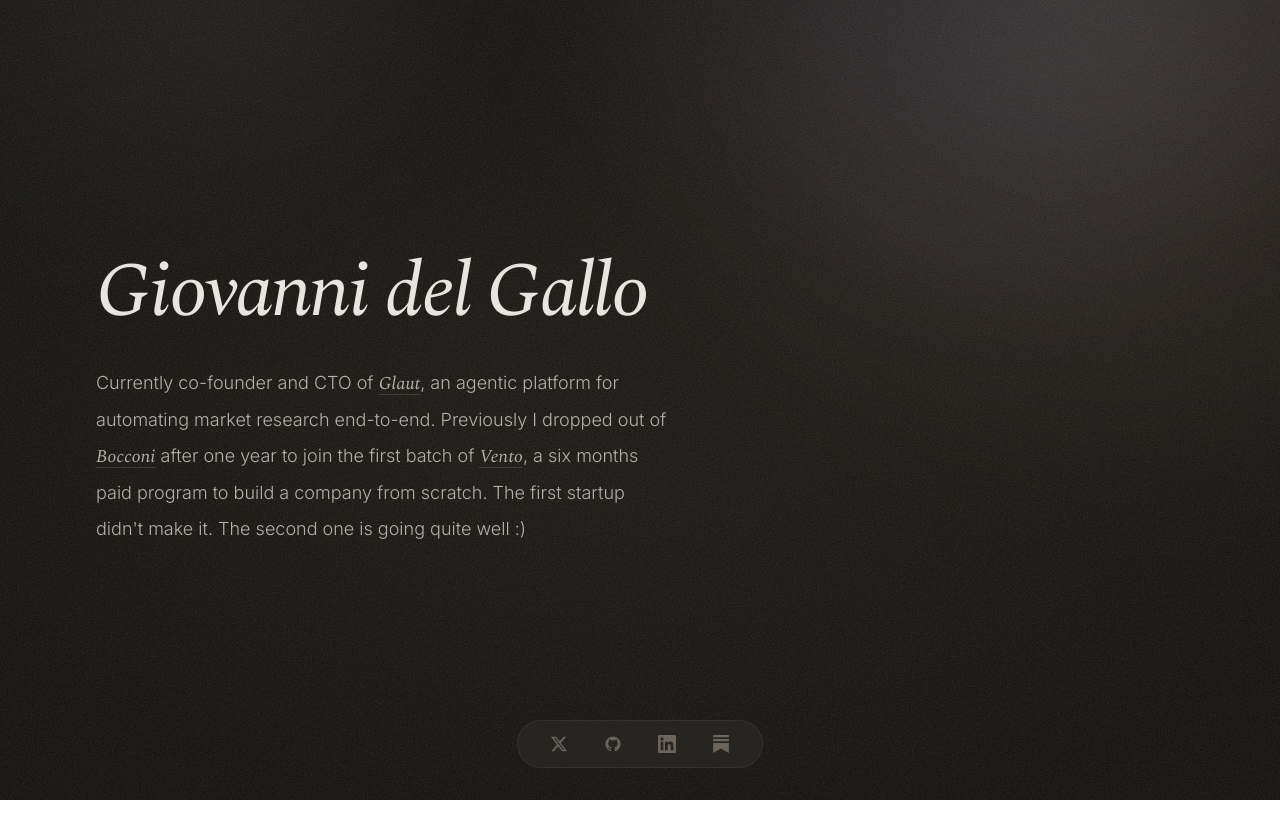
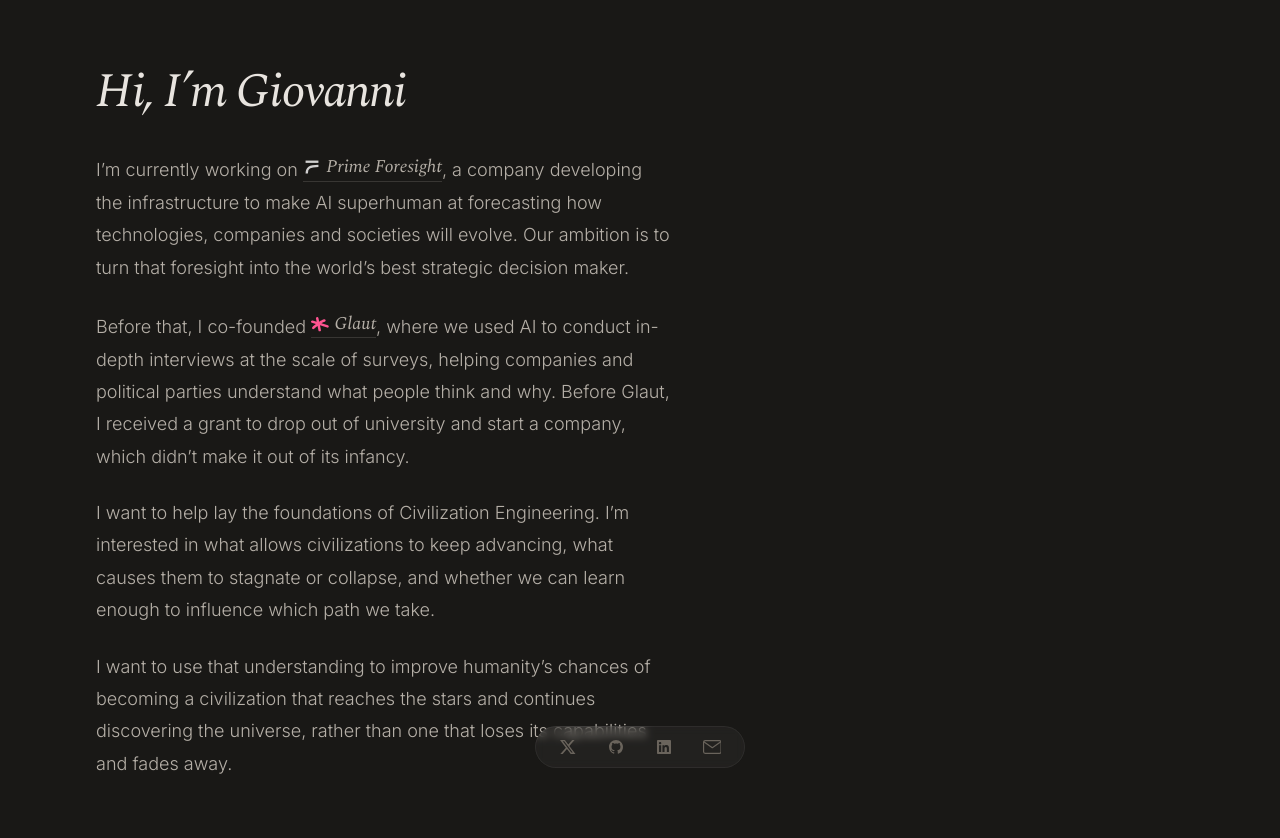
Before and after one commit to gigagiova/website, a React (Create React App) app: page / in a window 1280 px wide. Shown: the top 838 px of the page. Before the commit the page ends 800 px from the top, so only its background shows below. Built offline with nearby package versions, Linux system fonts and the light colour scheme.

Commit message:
Refresh personal website copy and visual design

```diff
--- a/src/index.css
+++ b/src/index.css
@@ -71,3 +71,8 @@
     background-clip: padding-box;
   }
 }
+
+/* Company marks stay attached to their inline links. */
+.company-link { display: inline-flex; align-items: center; gap: 0.3em; white-space: nowrap; }
+.company-logo { width: 1em; height: 1em; object-fit: contain; flex-shrink: 0; }
+.prime-logo { filter: brightness(0) invert(1); opacity: 0.8; }
--- a/src/pages/Home/Home.tsx
+++ b/src/pages/Home/Home.tsx
@@ -1,68 +1,61 @@
 import React from 'react'
 
-const BLOBS = [
-  // Top-right cluster
-  { s: 180, t: '-25%', l: '95%',  color: '230,210,160', op: 0.20, rot: -12 },
-  { s: 140, t: '-15%', l: '88%',  color: '200,120,155', op: 0.16, rot: 8 },
-  { s: 120, t: '-20%', l: '78%',  color: '140,110,190', op: 0.15, rot: -22 },
-  { s: 90,  t: '-5%',  l: '82%',  color: '100,185,200', op: 0.13, rot: 15 },
-  { s: 70,  t: '-10%', l: '90%',  color: '255,240,210', op: 0.14, rot: 0 },
-  // Top-left cluster
-  { s: 100, t: '-18%', l: '5%',   color: '150,170,200', op: 0.11, rot: 12 },
-  { s: 75,  t: '-8%',  l: '15%',  color: '190,140,165', op: 0.09, rot: -6 },
-  { s: 60,  t: '-15%', l: '22%',  color: '170,200,170', op: 0.08, rot: 20 },
-]
-
 const SOCIALS = [
-  { href: 'https://x.com/giga_giova',                    label: 'X',         d: 'M18.244 2.25h3.308l-7.227 8.26 8.502 11.24H16.17l-5.214-6.817L4.99 21.75H1.68l7.73-8.835L1.254 2.25H8.08l4.713 6.231zm-1.161 17.52h1.833L7.084 4.126H5.117z' },
-  { href: 'https://github.com/gigagiova',                label: 'GitHub',    d: 'M12 2C6.477 2 2 6.484 2 12.017c0 4.425 2.865 8.18 6.839 9.504.5.092.682-.217.682-.483 0-.237-.008-.868-.013-1.703-2.782.605-3.369-1.343-3.369-1.343-.454-1.158-1.11-1.466-1.11-1.466-.908-.62.069-.608.069-.608 1.003.07 1.531 1.032 1.531 1.032.892 1.53 2.341 1.088 2.91.832.092-.647.35-1.088.636-1.338-2.22-.253-4.555-1.113-4.555-4.951 0-1.093.39-1.988 1.029-2.688-.103-.253-.446-1.272.098-2.65 0 0 .84-.27 2.75 1.026A9.564 9.564 0 0112 6.844c.85.004 1.705.115 2.504.337 1.909-1.296 2.747-1.027 2.747-1.027.546 1.379.202 2.398.1 2.651.64.7 1.028 1.595 1.028 2.688 0 3.848-2.339 4.695-4.566 4.943.359.309.678.92.678 1.855 0 1.338-.012 2.419-.012 2.747 0 .268.18.58.688.482A10.019 10.019 0 0022 12.017C22 6.484 17.522 2 12 2z' },
-  { href: 'https://www.linkedin.com/in/giovannidelgallo/', label: 'LinkedIn', d: 'M20.447 20.452h-3.554v-5.569c0-1.328-.027-3.037-1.852-3.037-1.853 0-2.136 1.445-2.136 2.939v5.667H9.351V9h3.414v1.561h.046c.477-.9 1.637-1.85 3.37-1.85 3.601 0 4.267 2.37 4.267 5.455v6.286zM5.337 7.433c-1.144 0-2.063-.926-2.063-2.065 0-1.138.92-2.063 2.063-2.063 1.14 0 2.064.925 2.064 2.063 0 1.139-.925 2.065-2.064 2.065zm1.782 13.019H3.555V9h3.564v11.452zM22.225 0H1.771C.792 0 0 .774 0 1.729v20.542C0 23.227.792 24 1.771 24h20.451C23.2 24 24 23.227 24 22.271V1.729C24 .774 23.2 0 22.222 0h.003z' },
-  { href: 'https://blog.giova.io',                        label: 'Substack',  d: 'M22.539 8.242H1.46V5.406h21.08v2.836zM1.46 10.812V24L12 18.11 22.54 24V10.812H1.46zM22.54 0H1.46v2.836h21.08V0z' },
+  { href: 'https://x.com/giga_giova',                    label: 'X', viewBox: '1.254 2.25 21.492 19.5', width: 19.84,         d: 'M18.244 2.25h3.308l-7.227 8.26 8.502 11.24H16.17l-5.214-6.817L4.99 21.75H1.68l7.73-8.835L1.254 2.25H8.08l4.713 6.231zm-1.161 17.52h1.833L7.084 4.126H5.117z' },
+  { href: 'https://github.com/gigagiova',                label: 'GitHub', viewBox: '2 2 20 20', width: 18,    d: 'M12 2C6.477 2 2 6.484 2 12.017c0 4.425 2.865 8.18 6.839 9.504.5.092.682-.217.682-.483 0-.237-.008-.868-.013-1.703-2.782.605-3.369-1.343-3.369-1.343-.454-1.158-1.11-1.466-1.11-1.466-.908-.62.069-.608.069-.608 1.003.07 1.531 1.032 1.531 1.032.892 1.53 2.341 1.088 2.91.832.092-.647.35-1.088.636-1.338-2.22-.253-4.555-1.113-4.555-4.951 0-1.093.39-1.988 1.029-2.688-.103-.253-.446-1.272.098-2.65 0 0 .84-.27 2.75 1.026A9.564 9.564 0 0112 6.844c.85.004 1.705.115 2.504.337 1.909-1.296 2.747-1.027 2.747-1.027.546 1.379.202 2.398.1 2.651.64.7 1.028 1.595 1.028 2.688 0 3.848-2.339 4.695-4.566 4.943.359.309.678.92.678 1.855 0 1.338-.012 2.419-.012 2.747 0 .268.18.58.688.482A10.019 10.019 0 0022 12.017C22 6.484 17.522 2 12 2z' },
+  { href: 'https://www.linkedin.com/in/giovannidelgallo/', label: 'LinkedIn', viewBox: '0 0 24 24', width: 18, d: 'M20.447 20.452h-3.554v-5.569c0-1.328-.027-3.037-1.852-3.037-1.853 0-2.136 1.445-2.136 2.939v5.667H9.351V9h3.414v1.561h.046c.477-.9 1.637-1.85 3.37-1.85 3.601 0 4.267 2.37 4.267 5.455v6.286zM5.337 7.433c-1.144 0-2.063-.926-2.063-2.065 0-1.138.92-2.063 2.063-2.063 1.14 0 2.064.925 2.064 2.063 0 1.139-.925 2.065-2.064 2.065zm1.782 13.019H3.555V9h3.564v11.452zM22.225 0H1.771C.792 0 0 .774 0 1.729v20.542C0 23.227.792 24 1.771 24h20.451C23.2 24 24 23.227 24 22.271V1.729C24 .774 23.2 0 22.222 0h.003z' },
+  { href: 'mailto:giovanni@primeforesight.com', label: 'Email', viewBox: '0 0 24 18', width: 24, d: 'M20 4H4c-1.1 0-2 .9-2 2v12c0 1.1.9 2 2 2h16c1.1 0 2-.9 2-2V6c0-1.1-.9-2-2-2zm0 4-8 5-8-5V6l8 5 8-5v2z' },
 ]
 
 export function Home() {
   return (
-    <div className="relative min-h-screen bg-[#181612] overflow-hidden">
-
-      {/* Background */}
-      <div className="bg-blobs">
-        {BLOBS.map((b, i) => (
-          <div key={i} className="blob" style={{
-            width: `${b.s}vmin`, height: `${b.s}vmin`,
-            top: b.t, left: b.l,
-            transform: `translate(-50%,-50%) rotate(${b.rot}deg)`,
-            background: `radial-gradient(ellipse at 50% 50%, rgba(${b.color},${b.op}), transparent 70%)`,
-          }} />
-        ))}
-      </div>
-      <div className="vignette" />
-      <div className="fixed inset-0 grain-overlay pointer-events-none" />
+    <div className="relative min-h-screen bg-[#191816] overflow-hidden">
 
       {/* Content */}
-      <div className="relative z-10 flex items-center min-h-screen px-8 md:px-16 lg:px-24">
+      <div className="relative z-10 flex items-center min-h-screen px-8 pt-16 pb-36 md:px-16 lg:px-24">
         <div className="max-w-2xl">
-          <h1 className="text-[clamp(2.8rem,6vw,5.5rem)] leading-[1.05] text-[#E8E4DF] font-medium italic tracking-[-0.03em]"
+          <h1 className="text-[clamp(2rem,4vw,3rem)] leading-[1.15] text-[#E8E4DF] font-normal italic tracking-[-0.03em]"
             style={{ fontFamily: "'Spectral', serif" }}>
-            Giovanni del Gallo
+            Hi, I’m Giovanni
           </h1>
-          <p className="mt-8 text-[#B5AFA7] font-light leading-[2] text-[16px] md:text-[18px] max-w-xl">
-            Currently co-founder and CTO of{' '}
-            <a href="https://glaut.com" target="_blank" rel="noopener noreferrer" className="story-link hover:text-[#B8748A]">Glaut</a>
-            , an agentic platform for automating market research end-to-end. Previously I dropped out of{' '}
-            <a href="https://www.unibocconi.it" target="_blank" rel="noopener noreferrer" className="story-link hover:text-[#6A8DB8]">Bocconi</a>
-            {' '}after one year to join the first batch of{' '}
-            <a href="https://www.vento.ventures" target="_blank" rel="noopener noreferrer" className="story-link hover:text-[#5EAA7A]">Vento</a>
-            , a six months paid program to build a company from scratch. The first startup didn't make it. The second one is going quite well :)
-          </p>
+          <div className="mt-8 space-y-6 text-[#B5AFA7] font-light leading-[1.8] text-[16px] md:text-[18px] max-w-xl">
+            <p>
+              I’m currently working on{' '}
+              <a href="https://primeforesight.com" target="_blank" rel="noopener noreferrer" className="company-link story-link hover:text-[#C3B5D9]">
+                <img src="/images/projects/prime-foresight-logo.svg" alt="" aria-hidden="true" className="company-logo prime-logo" />
+                Prime Foresight
+              </a>, a company developing the infrastructure to make AI superhuman at forecasting how technologies, companies and societies will evolve. Our ambition is to turn that foresight into the world’s best strategic decision maker.
+            </p>
+            <p>
+              Before that, I co-founded{' '}
+              <a href="https://glaut.com" target="_blank" rel="noopener noreferrer" className="company-link story-link hover:text-[#FF5491]">
+                <img src="/images/projects/glaut-logo.svg" alt="" aria-hidden="true" className="company-logo" />
+                Glaut
+              </a>, where we used AI to conduct in-depth interviews at the scale of surveys, helping companies and political parties understand what people think and why. Before Glaut, I received a grant to drop out of university and start a company, which didn’t make it out of its infancy.
+            </p>
+            <p>
+              I want to help lay the foundations of Civilization Engineering. I’m interested in what allows civilizations to keep advancing, what causes them to stagnate or collapse, and whether we can learn enough to influence which path we take.
+            </p>
+            <p>
+              I want to use that understanding to improve humanity’s chances of becoming a civilization that reaches the stars and continues discovering the universe, rather than one that loses its capabilities and fades away.
+            </p>
+          </div>
         </div>
       </div>
 
       {/* Socials island */}
-      <div className="fixed bottom-8 left-1/2 -translate-x-1/2 z-10 flex gap-9 px-8 py-3.5 rounded-full bg-white/[0.04] border border-white/[0.06] backdrop-blur-sm">
-        {SOCIALS.map(({ href, label, d }) => (
+      <div className="fixed bottom-8 left-1/2 -translate-x-1/2 z-10 flex gap-6 px-5 py-2 rounded-full bg-white/[0.04] border border-white/[0.06] backdrop-blur-sm">
+        {SOCIALS.map(({ href, label, d, viewBox, width }) => (
           <a key={label} href={href} target="_blank" rel="noopener noreferrer"
-            className="text-[#6A645C] hover:text-[#E8E4DF] transition-colors duration-400" aria-label={label}>
-            <svg className="w-[18px] h-[18px]" fill="currentColor" viewBox="0 0 24 24"><path d={d} /></svg>
+            className="flex h-6 w-6 items-center justify-center text-[#6A645C] hover:text-[#E8E4DF] transition-colors duration-400" aria-label={label}>
+            <svg width={width * 14 / 18} height="14" viewBox={viewBox} fill={label === 'Email' ? 'none' : 'currentColor'} aria-hidden="true">
+              {label === 'Email' ? (
+                <g stroke="currentColor" strokeWidth="1.5" strokeLinecap="round" strokeLinejoin="round">
+                  <rect x="0.75" y="0.75" width="22.5" height="16.5" rx="2" />
+                  <path d="M1.5 2.5 12 10 22.5 2.5" />
+                </g>
+              ) : <path d={d} />}
+            </svg>
           </a>
         ))}
       </div>
```
Also changed, not shown: public/images/projects/glaut-logo.svg (added), public/images/projects/prime-foresight-logo.svg (added).
